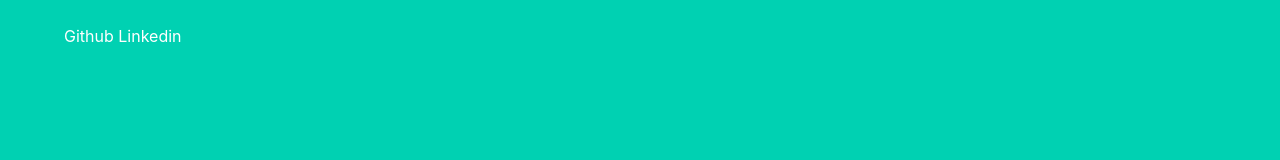
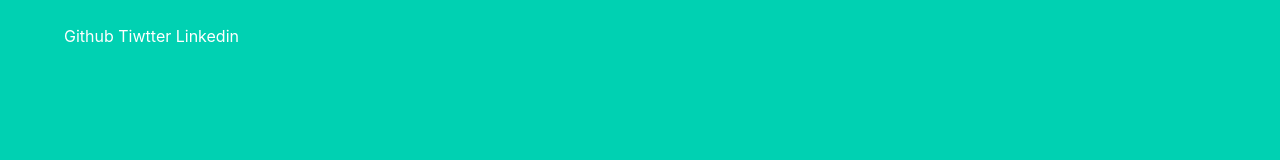
Before and after one commit to id2002/id2002.github.io, a plain HTML site: page index.html in a window 1280 px wide. Shown: the top 160 px of the page. Drawn offline with nearby package versions, Linux system fonts and the light colour scheme; files that its build step writes are made by us from their sources.

Commit message:
cambios en redes sociales

```diff
--- a/index.html
+++ b/index.html
@@ -28,7 +28,8 @@
             </div>
             <div class="nav-right nav-menu">
               <a href="https://github.com/id2002" target="_blank" class="nav-item">Github</a>
-              <a href="www.linkedin.com/in/ivan-suárez-cuicas-27ba74147" target="_blank" class="nav-item">Linkedin</a>
+              <a href="https://tiwtter.com/id2002" target="_blank" class="nav-item">Tiwtter</a>
+              <a href="https://www.linkedin.com/in/ivan-suárez-cuicas-27ba74147" target="_blank" class="nav-item">Linkedin</a>
             </div>
           </div>
         </header>
```
Also changed, not shown: 1 other file.
